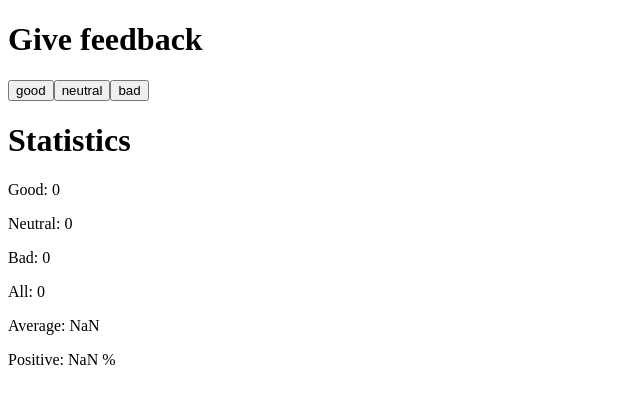
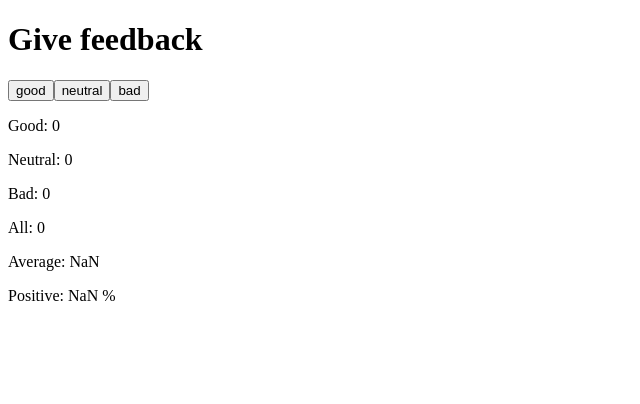
Before and after one commit to andre9277/fullstack-Exercises, a React (Create React App) app in the folder part1/unicafe/: page / in a window 1280 px wide. Shown: the top 404 px of the page, without its empty margins (0-640 px from the left). Built offline with nearby package versions, Linux system fonts and the light colour scheme.

Commit message:
Done_1_8

```diff
--- a/part1/unicafe/src/App.js
+++ b/part1/unicafe/src/App.js
@@ -2,6 +2,19 @@
 
 const Button = ({ text, handleClick }) => {
   return <button onClick={handleClick}>{text}</button>;
+};
+
+const Statistics = ({ good, neutral, bad }) => {
+  return (
+    <div>
+      <p>Good: {good}</p>
+      <p>Neutral: {neutral}</p>
+      <p>Bad: {bad}</p>
+      <p>All: {bad + good + neutral}</p>
+      <p>Average: {(good - bad) / (bad + good + neutral)}</p>
+      <p>Positive: {(good / (bad + good + neutral)) * 100} %</p>
+    </div>
+  );
 };
 
 const App = () => {
@@ -28,13 +41,7 @@
       <Button text="good" handleClick={incrementGoodValue} />
       <Button text="neutral" handleClick={incrementNeutralValue} />
       <Button text="bad" handleClick={incrementBadValue} />
-      <h1>Statistics</h1>
-      <p>Good: {good}</p>
-      <p>Neutral: {neutral}</p>
-      <p>Bad: {bad}</p>
-      <p>All: {bad + good + neutral}</p>
-      <p>Average: {(good - bad) / (bad + good + neutral)}</p>
-      <p>Positive: {(good / (bad + good + neutral)) * 100} %</p>
+      <Statistics good={good} neutral={neutral} bad={bad} />
     </div>
   );
 };
```
